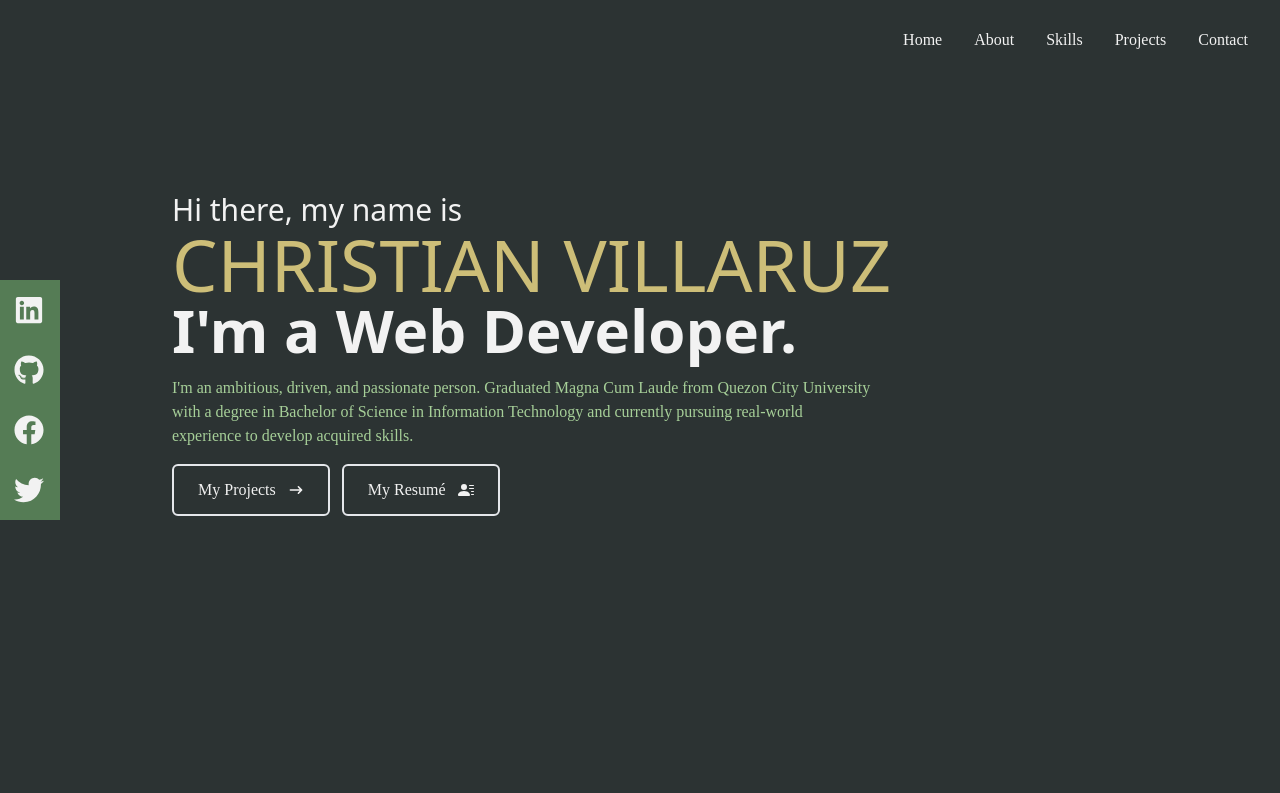
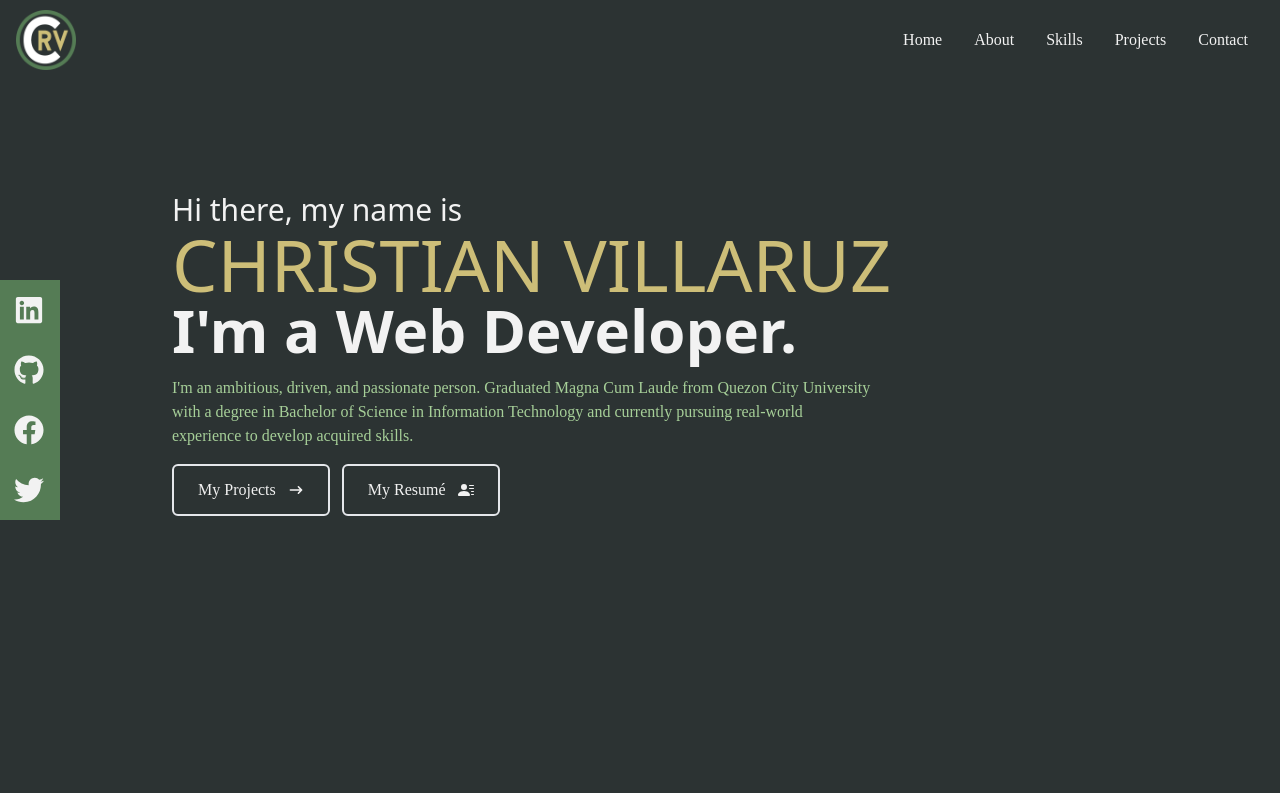
Before and after one commit to christiancvillaruz/portfolio, a React (Create React App) app: page / in a window 1280 px wide. Shown: the top 793 px of the page. Built offline with nearby package versions, Linux system fonts and the light colour scheme.

Commit message:
updated navbar component

```diff
--- a/src/components/Navbar.jsx
+++ b/src/components/Navbar.jsx
@@ -1,16 +1,18 @@
 import React from 'react'
 import { useState } from 'react'
 import { FaBars, FaTimes, FaGithub, FaFacebook, FaTwitter, FaLinkedin } from 'react-icons/fa'
-/* import { HiOutlineMail } from 'react-icons/hi'
-import { BsFillPersonLinesFill } from 'react-icons/bs'
-import Logo from '../assets/logo.png' */
+import PortfolioLogo from '../assets/portfolio-logo.png'
 
 const Navbar = () => {
   const [nav, setNav] = useState(false);
   const handleClick = () => setNav(!nav)
 
   return (
-    <div className="p-2 mt-0 fixed z-10 top-0 w-full h-[80px] flex justify-end items-center px-4 bg-home">
+    <div className="p-2 mt-0 fixed z-10 top-0 w-full h-[80px] flex justify-between items-center px-4 bg-home">
+      { /* Navbar Logo */ }
+      <div className="flex justify-start items-center">
+        <img src={ PortfolioLogo } alt="portfolio logo" className="w-[60px] h-[60px]" />
+      </div>
       { /* Navbar Items */ }
       <ul className="hidden md:flex font-medium text-subheadings">
         <li>Home</li>
```
